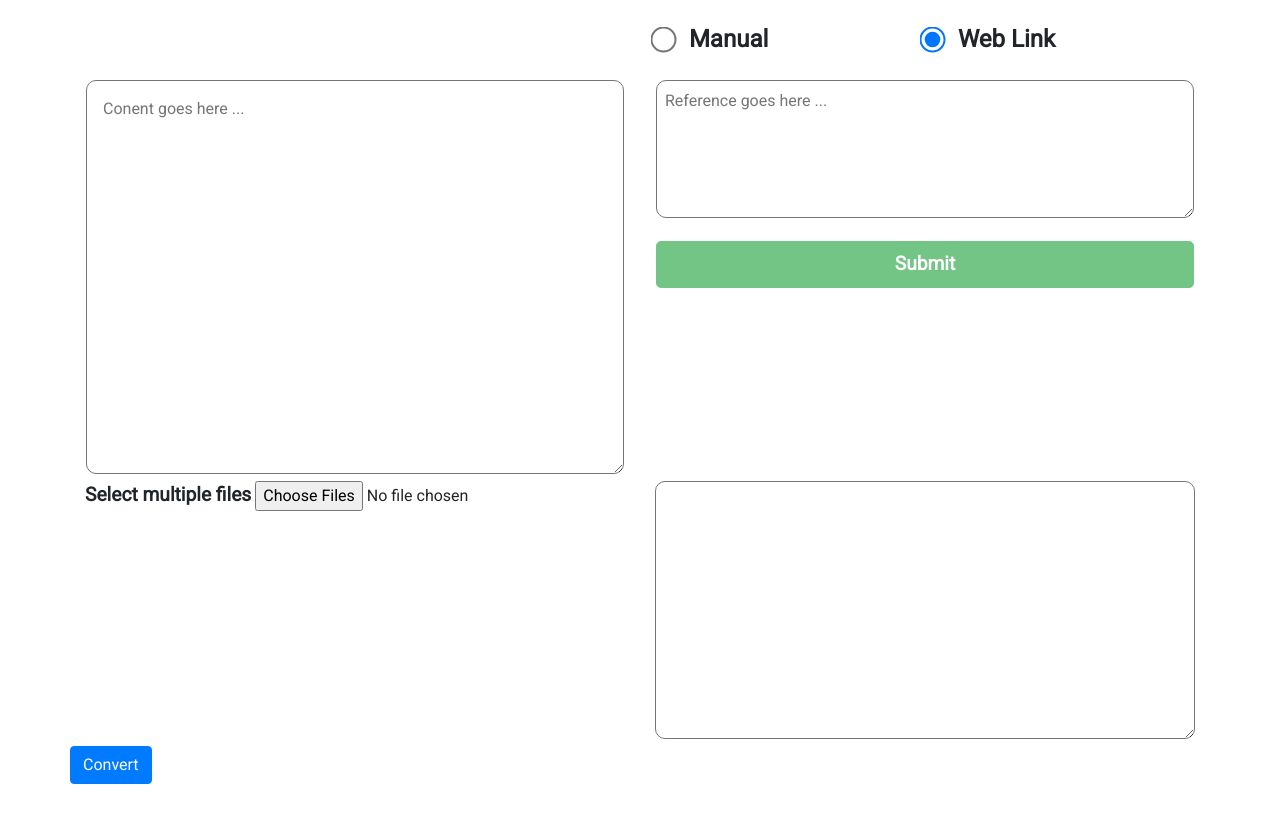
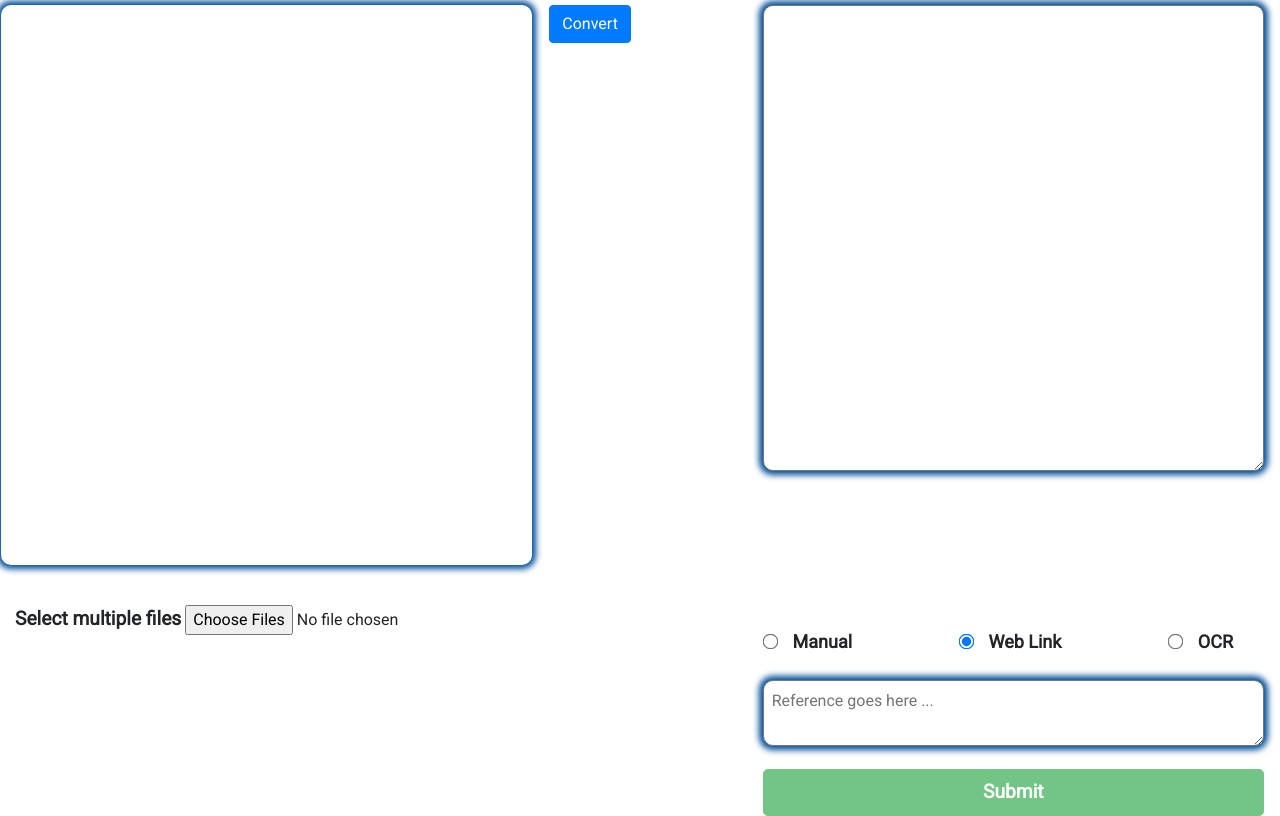
Before and after one commit to rubayetahmed314/reve-data-lake, a plain HTML site: page index.html in a window 1280 px wide. Shown: the part 83-899 px from the top of the page. Before the commit the page ends 867 px from the top, so only its background shows below. Drawn offline with nearby package versions, Linux system fonts and the light colour scheme.

Commit message:
Updated UI to integrate OCR functionalities

```diff
--- a/App.css
+++ b/App.css
@@ -8,7 +8,7 @@ html * {
 }
 
 input[type=radio]{
-    transform:scale(2);
+    transform:scale(1.2);
   }
 
 label {
@@ -25,13 +25,22 @@ label {
     border-left-width: 2px;
     border-right-width: 2px;
     border-top-width: 1px;
-    border-bottom-width: 1px;
-    box-shadow: 0px 0px 10px 6px #004d99; */
+    border-bottom-width: 1px; */
+    box-shadow: 0px 0px 6px 4px #004d99;
     border-radius: 10px;
 }
 
 .boxshadow:hover {
-    box-shadow: 0px 0px 6px 4px #004d99;
+    box-shadow: 0px 0px 10px 6px #016e44;
+}
+
+img {
+    object-fit: contain;
+}
+
+textarea {
+    text-align: justify;
+    white-space: normal;
 }
 
 #result{
--- a/index.html
+++ b/index.html
@@ -54,35 +54,66 @@
                 REVE Data Lake
             </h1>
         </div>
-        <div class="container">
+        <div class="container-fluid">
             <div class="row">
-                <div class="col-6 px-3">
+                <div class="col-5 px-3">
+                    <div class="row">
+                        <div
+                            class="col-12 boxshadow px-0"
+                            id="imageHolder"
+                            style="width: inherit; height: 70vh; display: flex; justify-content: center;"
+                        >
+                            <!-- <label for="option-size">Size</label>
+                            <input id="option-size" type="number" max="20" min="0" step="1" value="7"> -->
+                            <!-- <img src="..." class="img-fluid" alt="..."> -->
+                        </div>
+                    </div>
+                </div>
+                <div class="col-2 px-3">
+                    <button id="convertBtn" type="button" class="btn btn-primary">
+                        Convert
+                    </button>
+                </div>
+                <div class="col-5 px-3">
                     <div class="row">
                         <div
                             class="col-12"
-                            style="width: inherit; height: 75px"
-                        ></div>
+                            id="contentHolder"
+                            style="height: 75vh;"
+                        >
+                            <textarea
+                                id="content"
+                                rows="18"
+                                style="width:inherit"
+                                class="boxshadow px-3 py-3"
+                                placeholder="Content goes here ..."
+                            >
+                            </textarea>
+                        </div>
                     </div>
-                    <textarea
-                        id="content"
-                        rows="15"
-                        style="width: inherit"
-                        class="boxshadow px-3 py-3"
-                        placeholder="Conent goes here ..."
-                    ></textarea>
                 </div>
-                <div class="col-6 px-3">
+            </div>
+            <div class="row">
+                <div class="col-5">
+                    <label for="files">Select multiple files</label>
+                    <input id="files" type="file" multiple="multiple" accept="image/jpeg, image/png, image/jpg">
+                    <output id="result">
+                </div>
+                <div class="col-2">
+
+                </div>
+                <div class="col-5 px-3">
                     <div
-                        class="row"
+                        class="row px-3"
                         style="
                             width: inherit;
                             height: 75px;
                             display: flex;
                             align-items: center;
-                            justify-content: center;
+                            justify-content: space-between;
                         "
                     >
-                        <div class="col-6 px-3">
+                        <!-- <div class="col-6 px-3"> -->
                             <div class="form-check">
                                 <input
                                     class="form-check-input"
@@ -94,7 +125,7 @@
                                 <label
                                     class="form-check-label mt-n2"
                                     style="
-                                        font-size: x-large;
+                                        font-size: large;
                                         font-weight: bold;
                                     "
                                     for="manual"
@@ -102,8 +133,8 @@
                                     &nbsp;&nbsp;Manual
                                 </label>
                             </div>
-                        </div>
-                        <div class="col-6 px-3">
+                        <!-- </div> -->
+                        <!-- <div class="col-6 px-3"> -->
                             <div class="form-check">
                                 <input
                                     class="form-check-input"
@@ -116,7 +147,7 @@
                                 <label
                                     class="form-check-label mt-n2"
                                     style="
-                                        font-size: x-large;
+                                        font-size: large;
                                         font-weight: bold;
                                     "
                                     for="webLink"
@@ -124,13 +155,33 @@
                                     &nbsp;&nbsp;Web Link
                                 </label>
                             </div>
-                        </div>
+
+                            <div class="form-check">
+                                <input
+                                    class="form-check-input"
+                                    type="radio"
+                                    name="option"
+                                    id="ocr"
+                                    value="OCR"
+                                />
+                                <label
+                                    class="form-check-label mt-n2"
+                                    style="
+                                        font-size: large;
+                                        font-weight: bold;
+                                    "
+                                    for="ocr"
+                                >
+                                    &nbsp;&nbsp;OCR
+                                </label>
+                            </div>
+                        <!-- </div> -->
                     </div>
                     <div class="row">
                         <div class="col-12">
                             <textarea
                                 id="reference"
-                                rows="5"
+                                rows="2"
                                 style="width: inherit"
                                 class="boxshadow px-2 py-2"
                                 placeholder="Reference goes here ..."
@@ -149,25 +200,6 @@
                         </div>
                     </div>
                 </div>
-            </div>
-            <div class="row">
-                <div class="col-6">
-                    <label for="files">Select multiple files</label>
-                    <input id="files" type="file" multiple="multiple" accept="image/jpeg, image/png, image/jpg">
-                    <output id="result">
-                </div>
-                <div class="col-6">
-                    <textarea
-                                id="ocr"
-                                rows="10"
-                                style="width: inherit"
-                                class="boxshadow px-2 py-2"
-                                placeholder=""
-                            ></textarea>
-                </div>
-                <button id="convertBtn" type="button" class="btn btn-primary">
-                    Convert
-                </button>
             </div>
         </div>
         <script
--- a/script.js
+++ b/script.js
@@ -1,8 +1,8 @@
+const imageHolder = document.querySelector("#imageHolder");
 const submitBtn = document.querySelector("#submitBtn");
 const convertBtn = document.querySelector("#convertBtn");
 const content = document.querySelector("#content");
 const reference = document.querySelector("#reference");
-const ocr = document.querySelector("#ocr");
 let currentImage = null;
 let currentPSM = null;
 
@@ -65,8 +65,8 @@ submitBtn.addEventListener("click", async function (e) {
     console.log(contentText, referenceText);
     console.log(selected);
 
-    const hashHex = await getHash("SHA-256", content.value);
-    console.log(hashHex);
+    // const hashHex = await getHash("SHA-256", content.value);
+    // console.log(hashHex);
 
     if (selected == "Web Link" && referenceText == "") {
         alert(
@@ -140,9 +140,8 @@ document.querySelector("#files").addEventListener("change", e => {
             picReader.addEventListener("load", function (event) {
                 // LOAD EVENT FOR DISPLAYING PHOTOS
                 const picFile = event.target;
-                const div = document.createElement("div");
-                div.innerHTML = `<img class="thumbnail" src="${picFile.result}" title="${files[i].name}"/>`;
-                output.appendChild(div);
+                imageHolder.innerHTML = `<img class="img-fluid rounded" src="${picFile.result}" title="${files[i].name}"/>`;
+                // output.appendChild(div);
                 console.log(picFile.result);
                 currentImage = picFile.result;
                 currentPSM = 3;
@@ -179,7 +178,7 @@ convertBtn.addEventListener("click", e => {
             // });
             console.log("Response: ", data);
 
-            ocr.value = data.result;
+            content.value = data.result;
             // this.setState({
             //     letter: data.letter,
             // });
```
